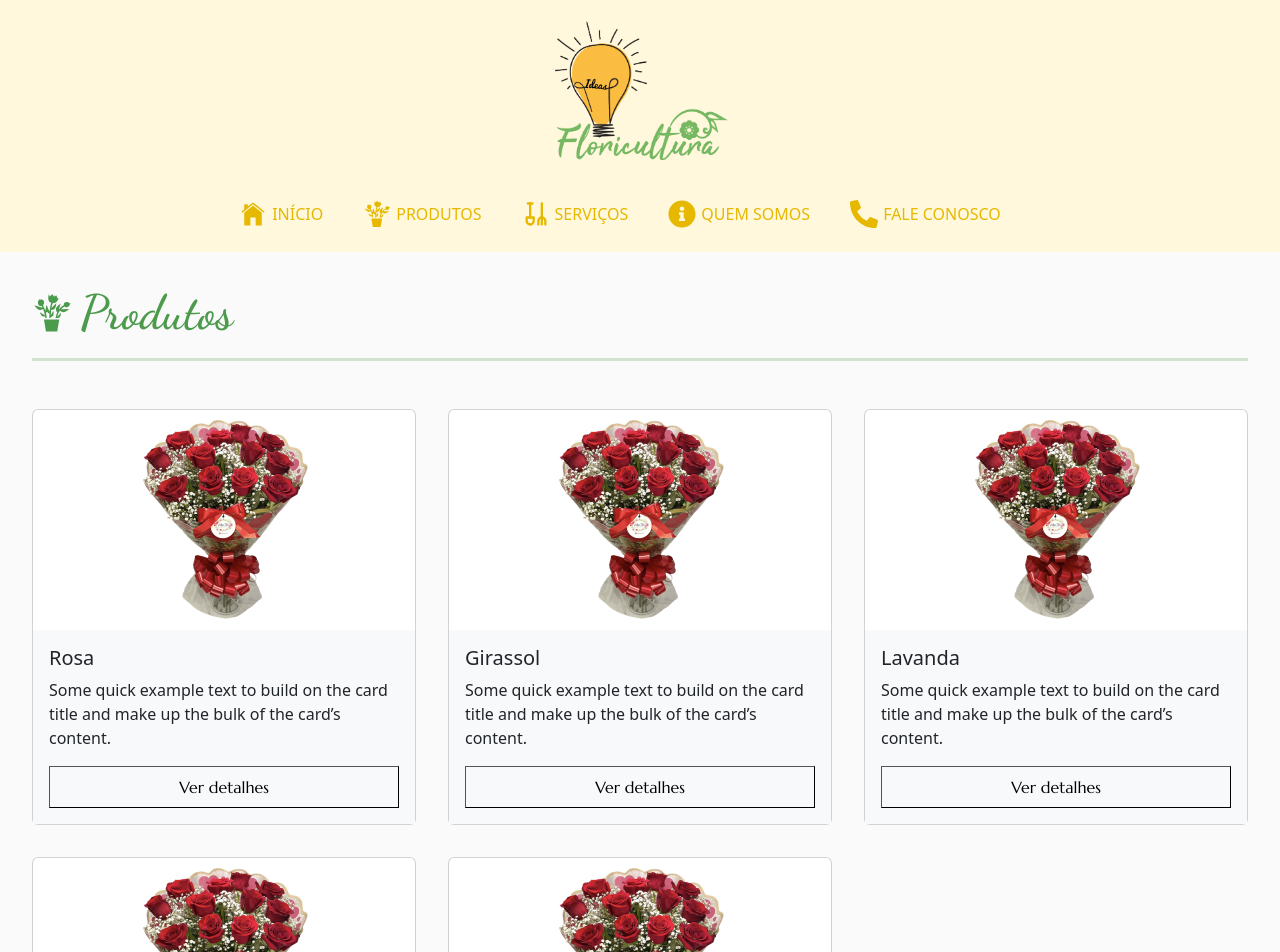
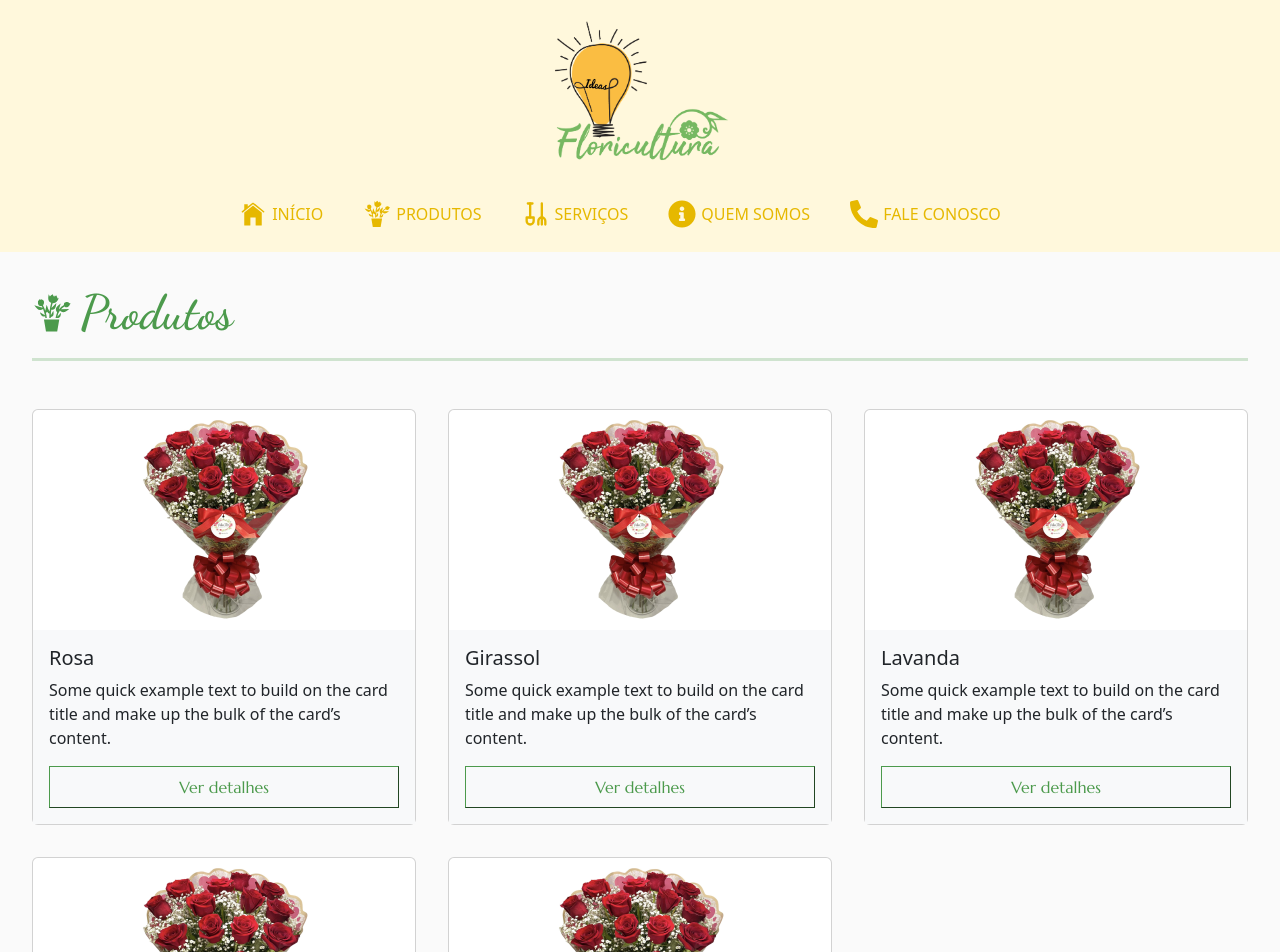
Before and after one commit to basilioruan/ideia-flowershop, a Next.js app: page /produtos in a window 1280 px wide. Shown: the top 952 px of the page. Built offline with nearby package versions, Linux system fonts and the light colour scheme.

Commit message:
style: changing card button color

```diff
--- a/src/components/card/styles.module.css
+++ b/src/components/card/styles.module.css
@@ -26,6 +26,8 @@
   padding: 8px;
   background: transparent;
   border-width: 1px;
+  border-color: #4C9A4C;
+  color: #4C9A4C;
   transition: all 0.4s;
 }
 
```
